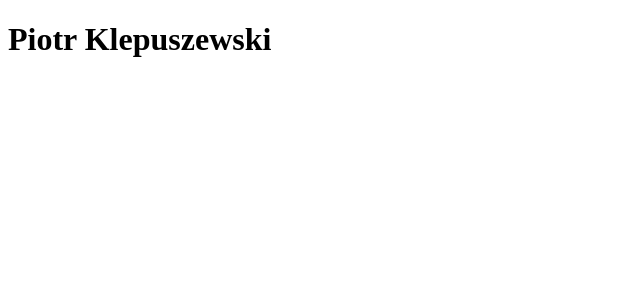
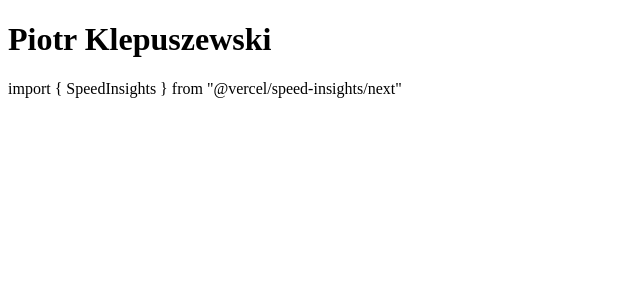
Before and after one commit to zi3lak/nuxtjs-boilerplate, a Nuxt app: page / in a window 1280 px wide. Shown: the top 300 px of the page, without its empty margins (0-640 px from the left). Built offline with nearby package versions, Linux system fonts and the light colour scheme.

Commit message:
Update app.vue

```diff
--- a/app.vue
+++ b/app.vue
@@ -1,5 +1,6 @@
 <template>
   <div>
     <h1>Piotr Klepuszewski</h1>
+    import { SpeedInsights } from "@vercel/speed-insights/next"
   </div>
 </template>
```
